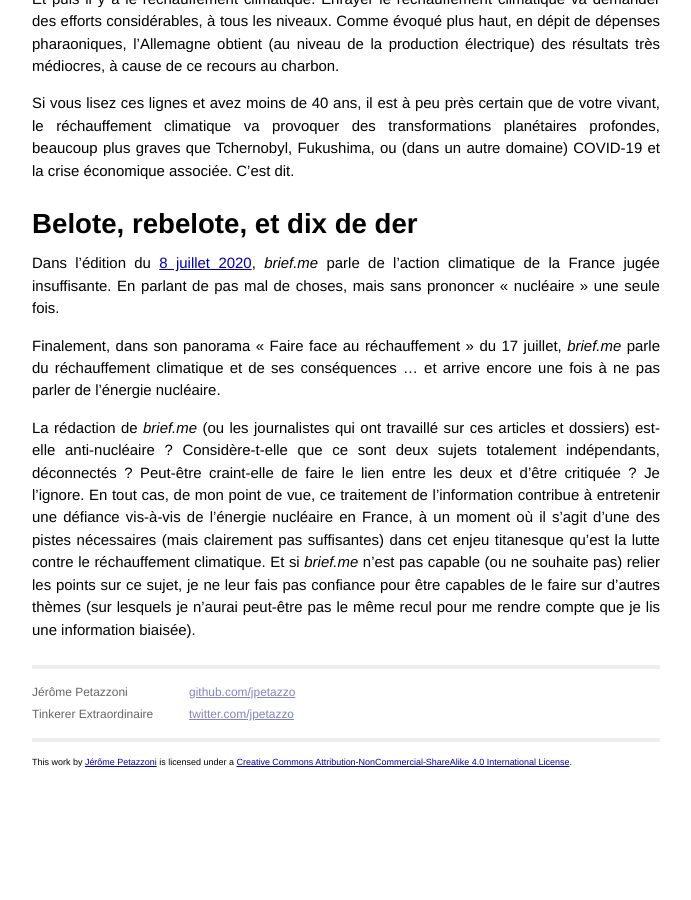
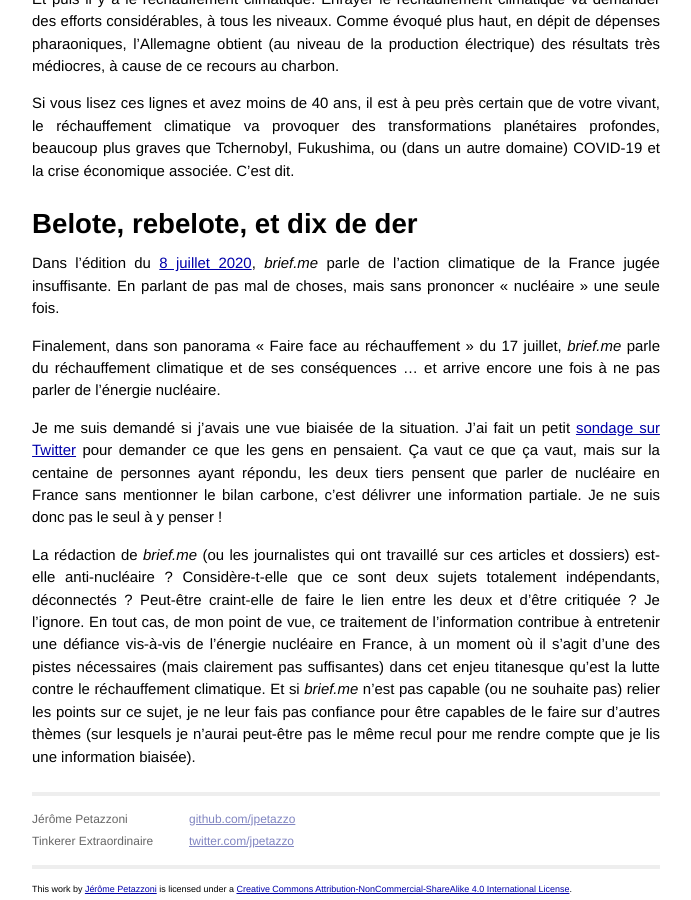
Before and after one commit to jpetazzo/jpetazzo.github.io, a Jekyll site: the page built from _posts/2020-07-31-selective-news-brief-me-nucleaire.markdown, in a window 1280 px wide and 900 px high, scrolled down 6366 px. Shown: the whole window, without its empty margins (294-985 px from the left). Built offline with Jekyll 4.4.1, drawn with Linux system fonts in a browser that asks for light colours; comment, search, counter and statistics services are not loaded; before the commit the page ends 7139 px from its top, so only the background shows below that.

Commit message:
Add twitter poll

```diff
--- a/_posts/2020-07-31-selective-news-brief-me-nucleaire.markdown
+++ b/_posts/2020-07-31-selective-news-brief-me-nucleaire.markdown
@@ -377,6 +377,14 @@ du 17 juillet, *brief.me* parle du réchauffement climatique et
 de ses conséquences ... et arrive encore une fois à ne pas
 parler de l'énergie nucléaire.
 
+Je me suis demandé si j'avais une vue biaisée de la situation.
+J'ai fait un petit [sondage sur Twitter] pour demander ce
+que les gens en pensaient. Ça vaut ce que ça vaut, mais sur
+la centaine de personnes ayant répondu, les deux tiers
+pensent que parler de nucléaire en France sans mentionner
+le bilan carbone, c'est délivrer une information partiale.
+Je ne suis donc pas le seul à y penser !
+
 La rédaction de *brief.me* (ou les journalistes
 qui ont travaillé sur ces articles et dossiers) est-elle
 anti-nucléaire ? Considère-t-elle que ce sont deux sujets
@@ -415,6 +423,7 @@ information biaisée).
 [quantité de CO2]: https://www.equilibredesenergies.org/12-10-2018-le-contenu-en-co2-du-kwh/
 [réacteur Astrid]: https://fr.wikipedia.org/wiki/Astrid_(r%C3%A9acteur)
 [remises en question]: https://www.actu-environnement.com/ae/news/nucleaire-demantelement-dechets-edf-taux-actualisation-provision-30389.php4
+[sondage sur Twitter]: https://twitter.com/jpetazzo/status/1280074177467297793
 [Suède]: https://fr.wikipedia.org/wiki/%C3%89nergie_en_Su%C3%A8de
 [un peu moins]: https://ourworldindata.org/safest-sources-of-energy
 [un peu plus]: https://www.visualcapitalist.com/worlds-safest-source-energy/
```
